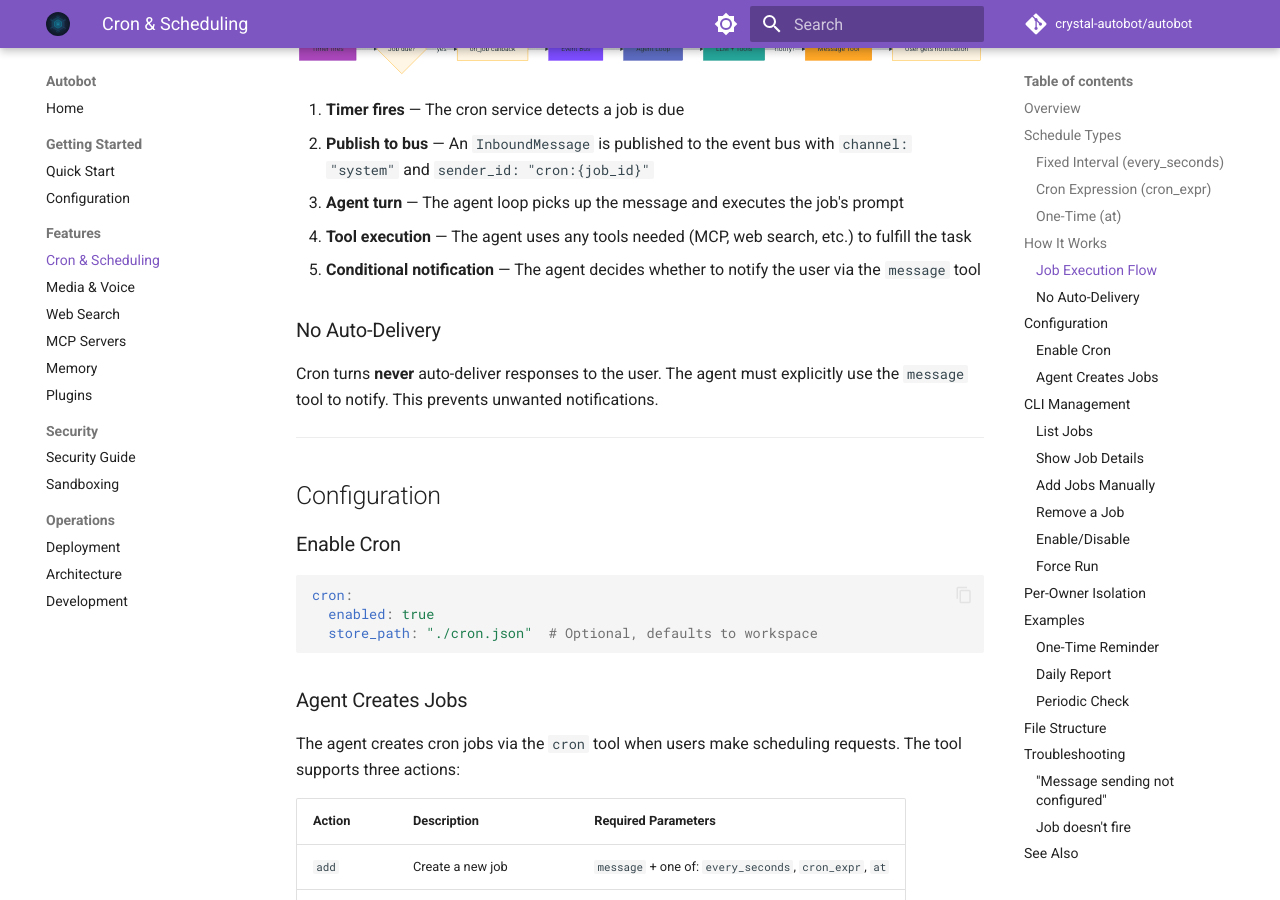
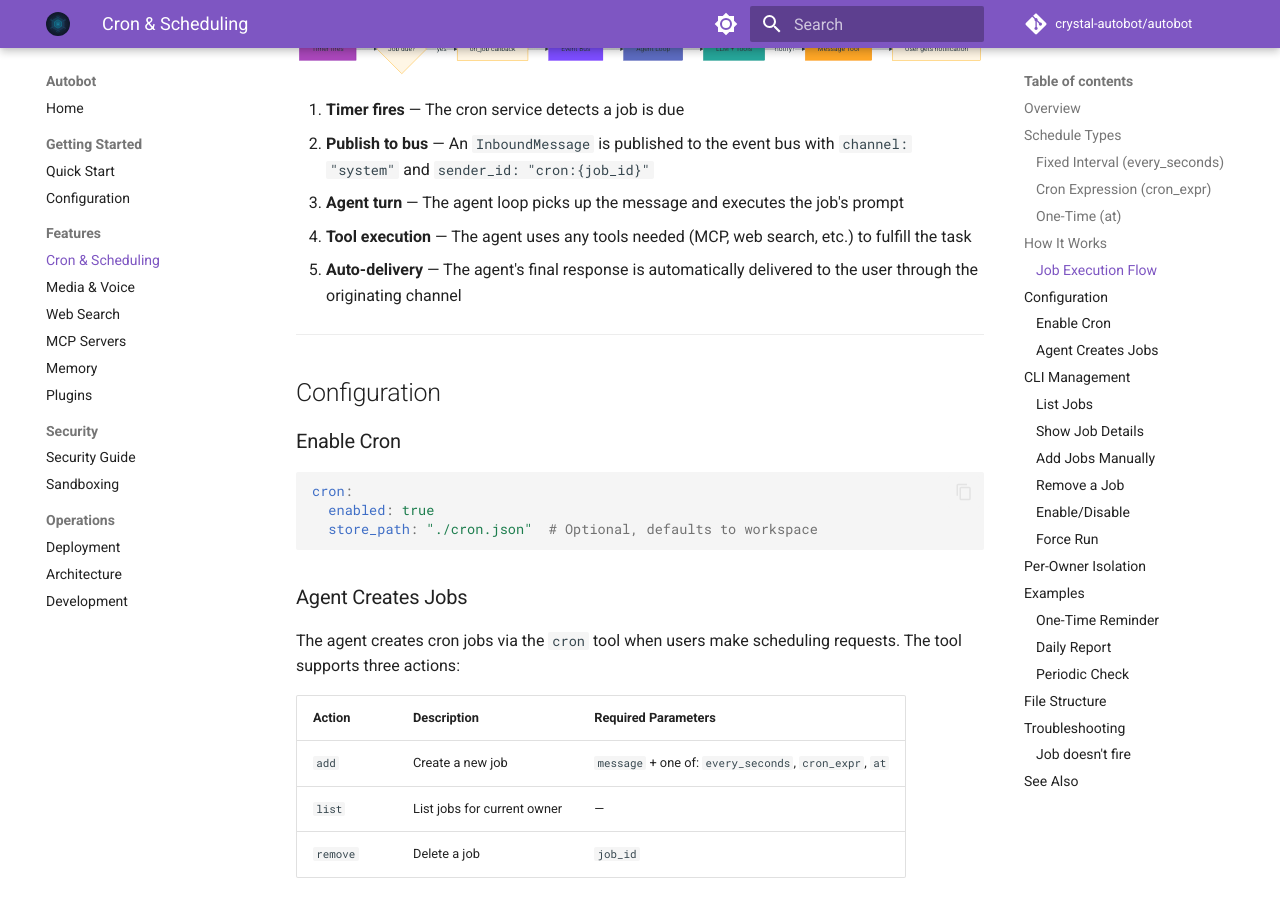
Before and after one commit to crystal-autobot/autobot, an MkDocs documentation site: the page built from docs/cron.md, in a window 1280 px wide and 900 px high, scrolled down 1312 px. Built offline with MkDocs 1.6.1 and Material for MkDocs 9.7.7, drawn with Linux system fonts in a browser that asks for light colours; comment, search, counter and statistics services are not loaded; some of the changed text lies outside the part shown.

Commit message:
Simplify

```diff
--- a/docs/cron.md
+++ b/docs/cron.md
@@ -72,11 +72,7 @@ graph LR
 2. **Publish to bus** — An `InboundMessage` is published to the event bus with `channel: "system"` and `sender_id: "cron:{job_id}"`
 3. **Agent turn** — The agent loop picks up the message and executes the job's prompt
 4. **Tool execution** — The agent uses any tools needed (MCP, web search, etc.) to fulfill the task
-5. **Conditional notification** — The agent decides whether to notify the user via the `message` tool
-
-### No Auto-Delivery
-
-Cron turns **never** auto-deliver responses to the user. The agent must explicitly use the `message` tool to notify. This prevents unwanted notifications.
+5. **Auto-delivery** — The agent's final response is automatically delivered to the user through the originating channel
 
 ---
 
@@ -233,12 +229,6 @@ workspace/
 
 ## Troubleshooting
 
-### "Message sending not configured"
-
-**Cause:** The `message` tool's send callback wasn't wired to the bus.
-
-**Solution:** This is fixed in the gateway setup. Ensure you're running the latest build.
-
 ### Job doesn't fire
 
 **Check:**
```
Also changed, not shown: docs/architecture.md (+2 -2 lines), 3 other files.
